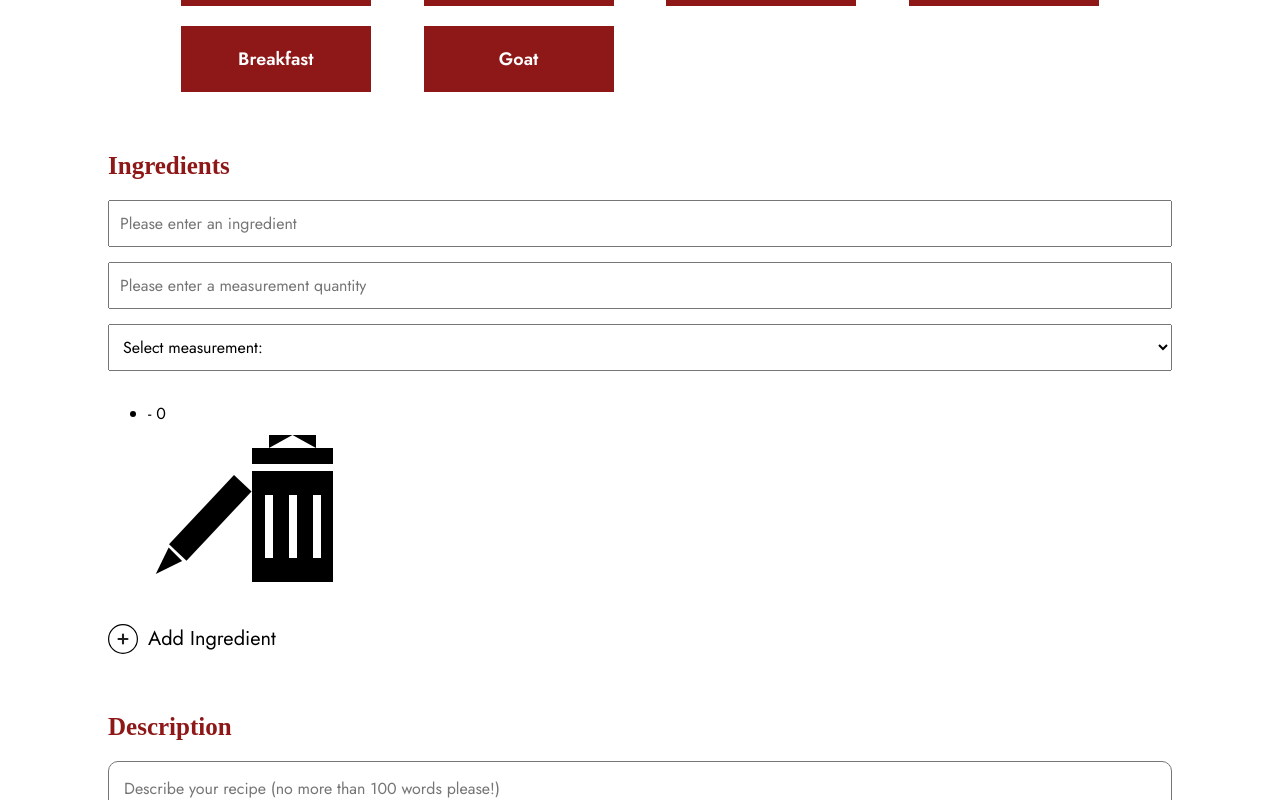
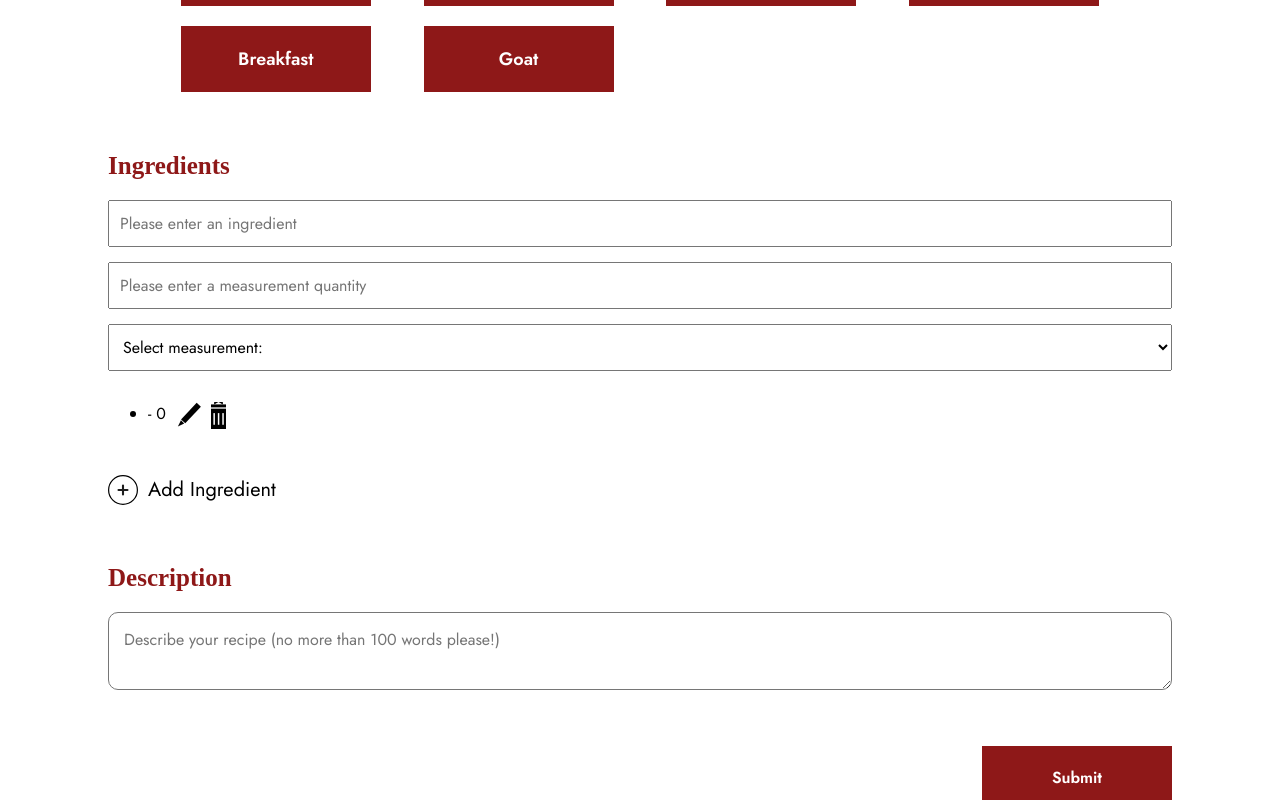
Before and after one commit to shuajo-267/DMD-4075, a React (Vite) app in the folder frontend/cookbook-project/: page /new-post in a window 1280 px wide. Both pictures are taken after a click on the element "Add Ingredient". Shown: the part 916-1716 px from the top of the page. Built offline with nearby package versions, Linux system fonts and the light colour scheme; a web font is replaced by a local one.

Commit message:
Edited posting feature icons

```diff
--- a/frontend/cookbook-project/src/pages/new-post.tsx
+++ b/frontend/cookbook-project/src/pages/new-post.tsx
@@ -293,13 +293,13 @@ function NewPost() {
             <ul id="ingredient-list">
               {ingredients.map((ingredient: Ingredient) => {
                 return (
-                  <div>
+                  <div className="added-ingredient">
                     <li key={ingredient.id} className="ingredient-li">{ingredient.name} - {ingredient.quantity} {ingredient.measure}</li>
-                    <svg width="104" height="107" viewBox="0 0 104 107" fill="none" xmlns="http://www.w3.org/2000/svg">
+                    <svg width="104" height="107" viewBox="0 0 104 107" fill="none" xmlns="http://www.w3.org/2000/svg" className="ingredient-icon">
                       <rect x="86.0303" width="24" height="95" transform="rotate(43.1998 86.0303 0)" fill="black"/>
                       <path d="M7.77749 98.9411L20.6636 72.5828L34.1358 86.0549L7.77749 98.9411Z" fill="black"/>
                     </svg>
-                    <svg width="81" height="147" viewBox="0 0 81 147" fill="none" xmlns="http://www.w3.org/2000/svg">
+                    <svg width="81" height="147" viewBox="0 0 81 147" fill="none" xmlns="http://www.w3.org/2000/svg" className="ingredient-icon" id="trash-icon">
                       <rect y="36" width="81" height="111" fill="black"/>
                       <rect y="13" width="81" height="16" fill="black"/>
                       <path d="M17 0H64V13L40.5 0L17 13V0Z" fill="black"/>
--- a/frontend/cookbook-project/src/pages/styles/new-post.css
+++ b/frontend/cookbook-project/src/pages/styles/new-post.css
@@ -56,6 +56,20 @@
     .ingredient-inputs {
         padding: 10px;
         margin-bottom: 15px;
+    }
+
+    .added-ingredient {
+        display: flex;
+        gap: 10px;
+    }
+
+    .ingredient-icon {
+        width: 25px;
+        height: auto;
+    }
+
+    #trash-icon {
+        width: 15px;
     }
 
     #desc-input {
@@ -120,6 +134,8 @@
     font-size: 16px;
 }
 
+/*=========================================INGREDIENT ICONS*/
+
 #ingredient-form {
     display: flex;
     flex-direction: column;
@@ -135,7 +151,11 @@
     font-size: 16px;
 }
 
-.ingredient-li {
+.ingredient-icon rect path {
+    fill: #8E1818;
+}
+
+.added-ingredient {
     margin-bottom: 10px;
 }
 
@@ -163,6 +183,8 @@
 #add-icon {
     width: 30px;
 }
+
+/*^^^^^^^^^^^^^^^^^^^^^^^^^^^^^^^^^^^^^^^^^^^^^^^^^*/
 
 #desc-input {
     font-family: Jost;
```
